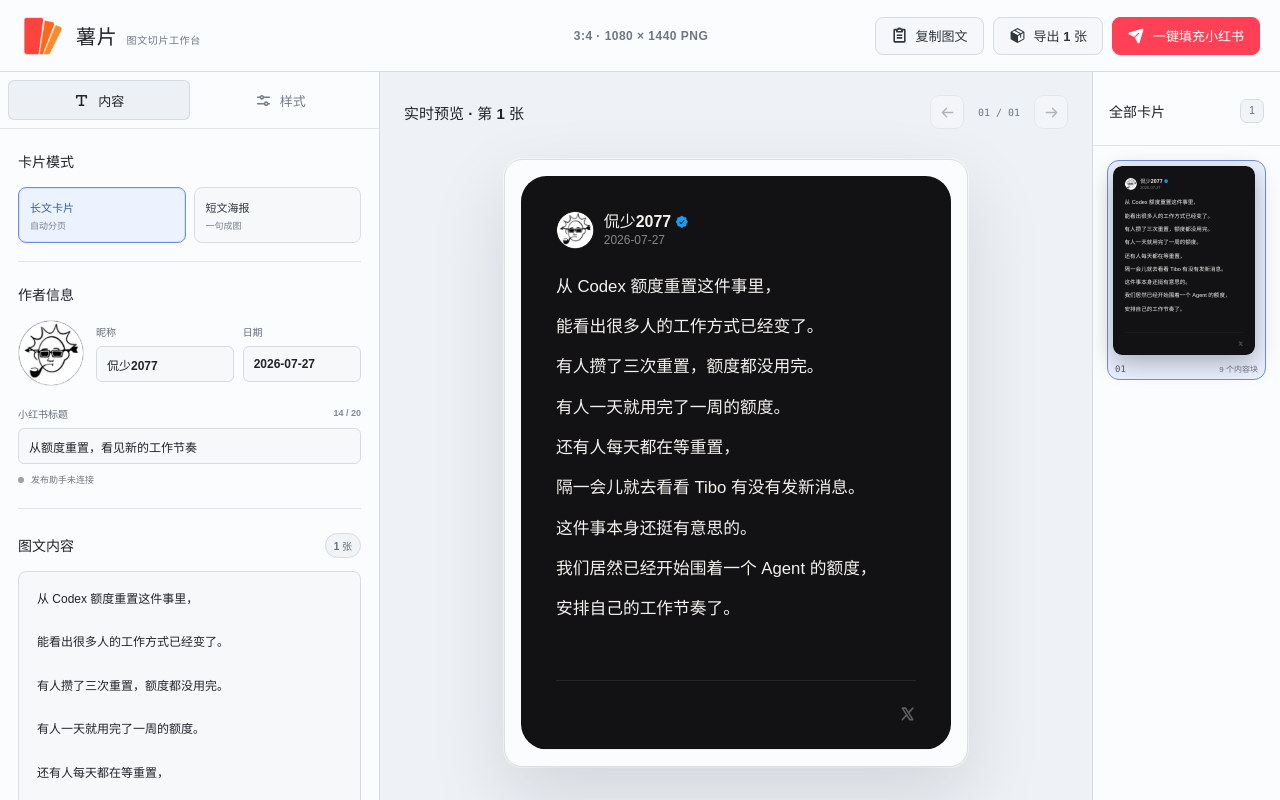
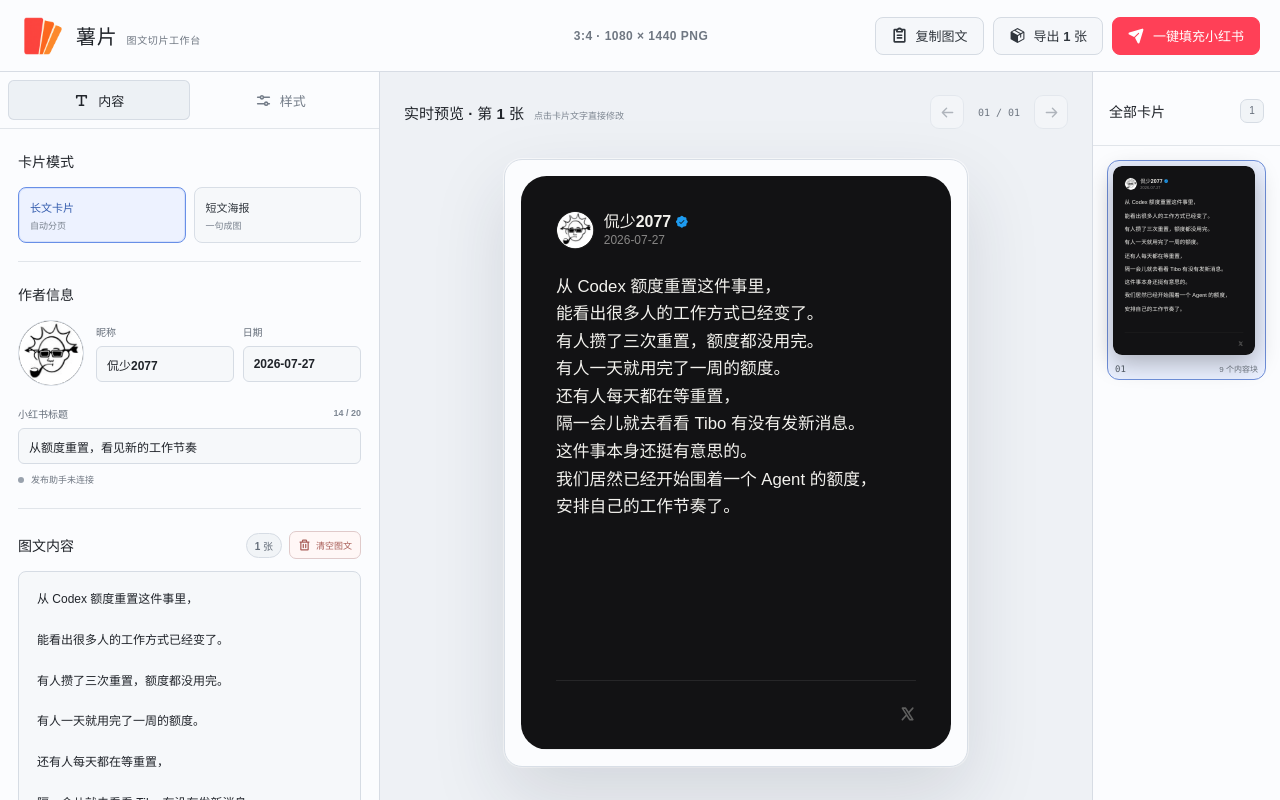
Before and after one commit to kanshao2077/shupian, a React (Vite) app: page / in a window 1280 px wide. Built offline with nearby package versions, Linux system fonts and the light colour scheme.

Commit message:
Improve synchronized card editing

```diff
--- a/src/App.jsx
+++ b/src/App.jsx
@@ -173,26 +173,31 @@
   const context = getContext(fontSize);
   const lines = [];
   let currentLine = "";
+  let currentStart = 0;
+  let offset = 0;
 
   for (const character of Array.from(cleanValue)) {
+    const characterStart = offset;
+    const characterEnd = offset + character.length;
     const candidate = currentLine + character;
     if (context.measureText(candidate).width <= CONTENT_WIDTH || !currentLine) {
       currentLine = candidate;
     } else {
-      lines.push(currentLine);
+      lines.push({
+        text: currentLine,
+        start: currentStart,
+        end: characterStart,
+      });
       currentLine = character;
-    }
-  }
-
-  if (currentLine) lines.push(currentLine);
+      currentStart = characterStart;
+    }
+    offset = characterEnd;
+  }
+
+  if (currentLine) {
+    lines.push({ text: currentLine, start: currentStart, end: offset });
+  }
   return lines;
-}
-
-function getContentParagraphs(value) {
-  return value
-    .split(/\n+/)
-    .map((paragraph) => paragraph.trim())
-    .filter((paragraph) => paragraph && !/^---+$/.test(paragraph));
 }
 
 function createBlockId(prefix) {
@@ -204,10 +209,7 @@
 }
 
 function createInitialContentBlocks(value) {
-  const paragraphs = getContentParagraphs(value);
-  return paragraphs.length
-    ? paragraphs.map((paragraph) => createTextBlock(paragraph))
-    : [createTextBlock()];
+  return [createTextBlock(value)];
 }
 
 function getMediaHeight(media) {
@@ -376,12 +378,25 @@
 
     if (block.type !== "text") return;
 
-    const paragraphs = block.text
-      .split(/\n/)
-      .map((paragraph) => paragraph.trim())
-      .filter(Boolean);
-
-    paragraphs.forEach((paragraph) => {
+    const sourceLines = block.text.split("\n");
+    let sourceOffset = 0;
+
+    sourceLines.forEach((sourceLine, sourceLineIndex) => {
+      const leadingWhitespace =
+        sourceLine.length - sourceLine.trimStart().length;
+      const trailingWhitespace =
+        sourceLine.length - sourceLine.trimEnd().length;
+      const paragraphStart = sourceOffset + leadingWhitespace;
+      const paragraphEnd =
+        sourceOffset + sourceLine.length - trailingWhitespace;
+      const paragraph = block.text.slice(paragraphStart, paragraphEnd);
+
+      sourceOffset +=
+        sourceLine.length +
+        (sourceLineIndex < sourceLines.length - 1 ? 1 : 0);
+
+      if (!paragraph) return;
+
       if (/^---+$/.test(paragraph)) {
         commitPage();
         return;
@@ -404,13 +419,22 @@
         }
 
         lineCapacity = Math.max(1, lineCapacity);
-        const lines = remainingLines.slice(0, lineCapacity);
+        const wrappedLines = remainingLines.slice(0, lineCapacity);
         remainingLines = remainingLines.slice(lineCapacity);
-
-        currentPage.elements.push({ type: "text", lines });
+        const segmentStart = wrappedLines[0].start;
+        const segmentEnd = wrappedLines[wrappedLines.length - 1].end;
+
+        currentPage.elements.push({
+          type: "text",
+          lines: wrappedLines.map((line) => line.text),
+          text: paragraph.slice(segmentStart, segmentEnd),
+          sourceBlockId: block.id,
+          sourceStart: paragraphStart + segmentStart,
+          sourceEnd: paragraphStart + segmentEnd,
+        });
         currentPage.usedHeight +=
           (currentPage.elements.length > 1 ? gap : 0) +
-          lines.length * lineHeightPx;
+          wrappedLines.length * lineHeightPx;
 
         if (remainingLines.length) {
           commitPage();
@@ -421,9 +445,24 @@
 
   commitPage();
 
-  return pages.length
-    ? pages
-    : [{ elements: [{ type: "text", lines: ["在这里写下你的内容。"] }] }];
+  if (pages.length) return pages;
+
+  const emptyTextBlock = contentBlocks.find((block) => block.type === "text");
+  return [
+    {
+      elements: [
+        {
+          type: "text",
+          lines: ["在这里写下你的内容。"],
+          text: "",
+          placeholder: "在这里写下你的内容。",
+          sourceBlockId: emptyTextBlock?.id,
+          sourceStart: 0,
+          sourceEnd: 0,
+        },
+      ],
+    },
+  ];
 }
 
 function readImageFile(file) {
@@ -682,6 +721,73 @@
   return `<article><h1>${escapeHtml(
     payload.title,
   )}</h1>${bodyHtml}${imagesHtml}</article>`;
+}
+
+function EditableCardText({ element, onCommit }) {
+  const [draft, setDraft] = useState(element.text);
+  const draftRef = useRef(element.text);
+  const cancelRef = useRef(false);
+
+  useEffect(() => {
+    draftRef.current = element.text;
+    setDraft(element.text);
+  }, [
+    element.sourceBlockId,
+    element.sourceStart,
+    element.sourceEnd,
+    element.text,
+  ]);
+
+  const commit = () => {
+    if (cancelRef.current) {
+      cancelRef.current = false;
+      setDraft(element.text);
+      return;
+    }
+
+    const normalizedDraft = draftRef.current.replace(/\r\n?/g, "\n");
+    if (normalizedDraft !== element.text) {
+      onCommit(
+        element.sourceBlockId,
+        element.sourceStart,
+        element.sourceEnd,
+        normalizedDraft,
+      );
+    }
+  };
+
+  return (
+    <textarea
+      className="card-text-editor"
+      value={draft}
+      rows={Math.max(1, element.lines.length)}
+      placeholder={element.placeholder}
+      spellCheck="false"
+      aria-label="直接编辑当前卡片正文"
+      title="直接修改；离开输入框后自动重新分页"
+      onChange={(event) => {
+        draftRef.current = event.currentTarget.value;
+        setDraft(event.currentTarget.value);
+      }}
+      onBlur={commit}
+      onKeyDown={(event) => {
+        if (event.key === "Escape") {
+          cancelRef.current = true;
+          draftRef.current = element.text;
+          setDraft(element.text);
+          event.currentTarget.blur();
+        }
+
+        if (
+          event.key === "Enter" &&
+          (event.metaKey || event.ctrlKey)
+        ) {
+          event.preventDefault();
+          event.currentTarget.blur();
+        }
+      }}
+    />
+  );
 }
 
 const CardCanvas = forwardRef(function CardCanvas(
@@ -705,6 +811,9 @@
     shortSettings,
     shortBackgrounds,
     shortFontSize,
+    editable = false,
+    onLongTextCommit,
+    onShortTextChange,
   },
   ref,
 ) {
@@ -715,7 +824,9 @@
     return (
       <article
         ref={ref}
-        className="card-export-frame short-poster-frame"
+        className={`card-export-frame short-poster-frame ${
+          editable ? "is-editable" : ""
+        }`}
         aria-label={`短文海报，${SHORT_STYLE_OPTIONS.find(
           (option) => option.id === shortStyle,
         )?.name || "短文样式"}`}
@@ -731,7 +842,20 @@
             backgroundImage: `url("${shortBackgrounds[shortStyle]}")`,
           }}
         >
+          {editable ? (
+            <textarea
+              className="short-poster-copy short-poster-copy-editor"
+              value={shortText}
+              placeholder="直接在卡片上写一句话…"
+              spellCheck="false"
+              aria-label="直接编辑短文海报文字"
+              onChange={(event) =>
+                onShortTextChange?.(limitShortText(event.currentTarget.value))
+              }
+            />
+          ) : (
             <div className="short-poster-copy">{shortText}</div>
+          )}
 
           {shortStyle === "highlight" ? (
             <footer className="short-poster-author">
@@ -750,7 +874,7 @@
   return (
     <article
       ref={ref}
-      className="card-export-frame"
+      className={`card-export-frame ${editable ? "is-editable" : ""}`}
       style={{
         "--card-background": background,
         "--card-foreground": palette.foreground,
@@ -779,8 +903,9 @@
         </header>
 
         <div className="card-body">
-          {page.elements.map((element, elementIndex) =>
-            element.type === "media" ? (
+          {page.elements.map((element, elementIndex) => {
+            if (element.type === "media") {
+              return (
               <figure
                 className="card-media"
                 key={element.asset.id}
@@ -803,7 +928,24 @@
                   }
                 />
               </figure>
-            ) : (
+              );
+            }
+
+            if (
+              editable &&
+              element.sourceBlockId &&
+              onLongTextCommit
+            ) {
+              return (
+                <EditableCardText
+                  key={`text-${element.sourceBlockId}-${element.sourceStart}`}
+                  element={element}
+                  onCommit={onLongTextCommit}
+                />
+              );
+            }
+
+            return (
               <p key={`text-${elementIndex}`}>
                 {element.lines.map((line, lineIndex) => (
                   <Fragment key={`${line}-${lineIndex}`}>
@@ -812,8 +954,8 @@
                   </Fragment>
                 ))}
               </p>
-            ),
-          )}
+            );
+          })}
         </div>
 
         <footer className="card-footer">
@@ -985,6 +1127,14 @@
         .map((block) => block.asset),
     [contentBlocks],
   );
+  const hasLongContent = useMemo(
+    () =>
+      contentBlocks.some(
+        (block) =>
+          block.type !== "text" || Boolean(block.text.trim()),
+      ),
+    [contentBlocks],
+  );
   const pages = useMemo(
     () =>
       cardMode === "short"
@@ -1166,18 +1316,49 @@
     };
   }, []);
 
-  const splitTextBlock = useCallback(
+  const updateTextBlockRange = useCallback(
+    (blockId, start, end, value) => {
+      const normalizedValue = value.replace(/\r\n?/g, "\n");
+
+      setContentBlocks((current) =>
+        current.map((block) => {
+          if (block.id !== blockId || block.type !== "text") return block;
+
+          const safeStart = Math.min(Math.max(0, start), block.text.length);
+          const safeEnd = Math.min(
+            Math.max(safeStart, end),
+            block.text.length,
+          );
+          return {
+            ...block,
+            text:
+              block.text.slice(0, safeStart) +
+              normalizedValue +
+              block.text.slice(safeEnd),
+          };
+        }),
+      );
+      setActiveTextBlockId(blockId);
+      activeTextSelectionRef.current = {
+        blockId,
+        start: start + normalizedValue.length,
+        end: start + normalizedValue.length,
+      };
+    },
+    [],
+  );
+
+  const mergeTextBlockBackward = useCallback(
     (event, blockId) => {
       if (
-        event.key !== "Enter" ||
-        event.shiftKey ||
-        event.nativeEvent.isComposing
+        event.key !== "Backspace" ||
+        event.nativeEvent.isComposing ||
+        event.currentTarget.selectionStart !== 0 ||
+        event.currentTarget.selectionEnd !== 0
       ) {
-        if (
-          event.key === "Backspace" &&
-          event.currentTarget.selectionStart === 0 &&
-          event.currentTarget.selectionEnd === 0
-        ) {
+        return;
+      }
+
       const currentValue = event.currentTarget.value;
       let previousTextId = null;
       let previousLength = 0;
@@ -1208,35 +1389,11 @@
           focusTextBlock(previousTextId, previousLength);
         }
       });
-        }
-        return;
-      }
-
-      event.preventDefault();
-      const start = event.currentTarget.selectionStart;
-      const end = event.currentTarget.selectionEnd;
-      const value = event.currentTarget.value;
-      const nextBlock = createTextBlock(value.slice(end));
-
-      setContentBlocks((current) => {
-        const index = current.findIndex((block) => block.id === blockId);
-        if (index < 0) return current;
-        const next = [...current];
-        next.splice(
-          index,
-          1,
-          { ...current[index], text: value.slice(0, start) },
-          nextBlock,
-        );
-        return next;
-      });
-      setActiveTextBlockId(nextBlock.id);
-      focusTextBlock(nextBlock.id);
     },
     [focusTextBlock],
   );
 
-  const pastePlainTextBlocks = useCallback(
+  const getImagePastePlacement = useCallback(
     (event, blockId) => {
       const imageFiles = Array.from(event.clipboardData?.items || [])
         .filter(
@@ -1246,7 +1403,8 @@
         .map((item) => item.getAsFile())
         .filter(Boolean);
 
-      if (imageFiles.length) {
+      if (!imageFiles.length) return null;
+
       event.preventDefault();
       const placement = {
         blockId,
@@ -1255,49 +1413,8 @@
       };
       pendingFilePlacementRef.current = placement;
       return placement;
-      }
-
-      const pastedText = event.clipboardData?.getData("text/plain") || "";
-      if (!/\r?\n/.test(pastedText)) return null;
-
-      event.preventDefault();
-      const start = event.currentTarget.selectionStart;
-      const end = event.currentTarget.selectionEnd;
-      const value = event.currentTarget.value;
-      const pastedParagraphs = pastedText.split(/\r?\n+/);
-      const firstText = value.slice(0, start) + pastedParagraphs[0];
-      const trailingText =
-        pastedParagraphs[pastedParagraphs.length - 1] + value.slice(end);
-      const insertedBlocks = [
-        { id: blockId, type: "text", text: firstText },
-        ...pastedParagraphs
-          .slice(1, -1)
-          .map((paragraph) => createTextBlock(paragraph)),
-      ];
-      const trailingBlock =
-        pastedParagraphs.length > 1
-          ? createTextBlock(trailingText)
-          : insertedBlocks[0];
-
-      if (pastedParagraphs.length > 1) {
-        insertedBlocks.push(trailingBlock);
-      }
-
-      setContentBlocks((current) => {
-        const index = current.findIndex((block) => block.id === blockId);
-        if (index < 0) return current;
-        const next = [...current];
-        next.splice(index, 1, ...insertedBlocks);
-        return next;
-      });
-      setActiveTextBlockId(trailingBlock.id);
-      focusTextBlock(
-        trailingBlock.id,
-        pastedParagraphs[pastedParagraphs.length - 1].length,
-      );
-      return [];
     },
-    [focusTextBlock],
+    [],
   );
 
   const addFiles = useCallback(
@@ -1444,6 +1561,28 @@
     });
   }, []);
 
+  const clearLongContent = useCallback(() => {
+    if (!hasLongContent || pendingImageReads > 0) return;
+
+    const confirmed = window.confirm(
+      "清空全部正文、图片和手动分页？标题、作者和样式会保留。",
+    );
+    if (!confirmed) return;
+
+    const emptyBlock = createTextBlock();
+    setContentBlocks([emptyBlock]);
+    setSelectedPage(0);
+    setActiveTextBlockId(emptyBlock.id);
+    activeTextSelectionRef.current = {
+      blockId: emptyBlock.id,
+      start: 0,
+      end: 0,
+    };
+    pendingFilePlacementRef.current = null;
+    showNotice("图文已清空，标题和样式已保留");
+    focusTextBlock(emptyBlock.id);
+  }, [focusTextBlock, hasLongContent, pendingImageReads, showNotice]);
+
   const insertPageBreak = useCallback(() => {
     const placement = activeTextSelectionRef.current;
     const pageBreak = { id: createBlockId("break"), type: "pageBreak" };
@@ -1485,8 +1624,7 @@
 
   const handleContentPaste = useCallback(
     (event, blockId) => {
-      const placement = pastePlainTextBlocks(event, blockId);
-      if (Array.isArray(placement)) return;
+      const placement = getImagePastePlacement(event, blockId);
 
       if (placement) {
         const imageFiles = Array.from(event.clipboardData?.items || [])
@@ -1499,7 +1637,7 @@
         addFiles(imageFiles, placement);
       }
     },
-    [addFiles, pastePlainTextBlocks],
+    [addFiles, getImagePastePlacement],
   );
 
   const openImagePicker = useCallback(() => {
@@ -2133,7 +2271,18 @@
                 <section className="control-section text-section">
                 <div className="section-heading">
                   <h2>图文内容</h2>
+                  <div className="section-heading-actions">
                     <span className="page-count">{pages.length} 张</span>
+                    <button
+                      className="clear-content-button"
+                      type="button"
+                      disabled={!hasLongContent || pendingImageReads > 0}
+                      onClick={clearLongContent}
+                    >
+                      <Trash weight="bold" />
+                      清空图文
+                    </button>
+                  </div>
                 </div>
 
                 <div
@@ -2196,7 +2345,7 @@
                             rememberTextSelection(event, block.id)
                           }
                           onKeyDown={(event) =>
-                            splitTextBlock(event, block.id)
+                            mergeTextBlockBackward(event, block.id)
                           }
                           onPaste={(event) =>
                             handleContentPaste(event, block.id)
@@ -2693,11 +2842,14 @@
 
         <section className="preview-panel" id="live-preview">
           <div className="preview-toolbar">
+            <div className="preview-heading">
               <h1>
                 {cardMode === "short"
                   ? "短文海报预览"
                   : `实时预览 · 第 ${safeSelectedPage + 1} 张`}
               </h1>
+              <span>点击卡片文字直接修改</span>
+            </div>
             <div className="preview-navigation">
               <button
                 type="button"
@@ -2729,6 +2881,9 @@
                   page={pages[safeSelectedPage]}
                   pageIndex={safeSelectedPage}
                   pageCount={pages.length}
+                  editable
+                  onLongTextCommit={updateTextBlockRange}
+                  onShortTextChange={setShortText}
                   {...cardProps}
                 />
               </ResponsiveCardPreview>
--- a/src/styles.css
+++ b/src/styles.css
@@ -296,6 +296,37 @@
   justify-content: space-between;
   gap: 16px;
   margin-bottom: 12px;
+}
+
+.section-heading-actions {
+  display: flex;
+  align-items: center;
+  gap: 7px;
+}
+
+.clear-content-button {
+  min-height: 28px;
+  display: inline-flex;
+  align-items: center;
+  gap: 5px;
+  padding: 0 8px;
+  border: 1px solid #363036;
+  border-radius: 7px;
+  background: #191619;
+  color: #a87976;
+  font-size: 9px;
+  font-weight: 650;
+}
+
+.clear-content-button:not(:disabled):hover {
+  border-color: #74423e;
+  background: #241918;
+  color: #ee8982;
+}
+
+.clear-content-button svg {
+  width: 13px;
+  height: 13px;
 }
 
 .section-heading h2,
@@ -855,8 +886,10 @@
 }
 
 .mixed-content-editor {
-  max-height: 500px;
-  display: grid;
+  min-height: 500px;
+  max-height: 620px;
+  display: grid;
+  align-content: start;
   gap: 5px;
   overflow-y: auto;
   padding: 8px;
@@ -1351,6 +1384,19 @@
   font-size: 15px;
 }
 
+.preview-heading {
+  min-width: 0;
+  display: flex;
+  align-items: baseline;
+  gap: 10px;
+}
+
+.preview-heading > span {
+  color: #646971;
+  font-size: 9px;
+  white-space: nowrap;
+}
+
 .preview-navigation {
   display: flex;
   align-items: center;
@@ -1465,6 +1511,30 @@
   word-break: normal;
 }
 
+.short-poster-copy-editor {
+  margin: 0;
+  padding: 0;
+  border: 0;
+  outline: 0;
+  resize: none;
+  background: transparent;
+  caret-color: currentColor;
+  transition:
+    background 160ms ease,
+    box-shadow 160ms ease;
+}
+
+.short-poster-copy-editor:hover,
+.short-poster-copy-editor:focus {
+  background: rgba(255, 255, 255, 0.16);
+  box-shadow: 0 0 0 8px rgba(93, 140, 255, 0.34);
+}
+
+.short-poster-copy-editor::placeholder {
+  color: currentColor;
+  opacity: 0.46;
+}
+
 .short-poster-surface.is-mineral .short-poster-copy {
   top: 414px;
   left: 72px;
@@ -1609,6 +1679,42 @@
   letter-spacing: 0;
   line-height: var(--body-line-height);
   overflow-wrap: anywhere;
+}
+
+.card-text-editor {
+  width: 100%;
+  height: auto;
+  min-height: 1.5em;
+  margin: 0;
+  padding: 0;
+  overflow: hidden;
+  border: 0;
+  outline: 0;
+  resize: none;
+  field-sizing: content;
+  background: transparent;
+  color: var(--card-foreground);
+  caret-color: var(--card-foreground);
+  font-family: inherit;
+  font-size: var(--body-font-size);
+  font-weight: 400;
+  letter-spacing: 0;
+  line-height: var(--body-line-height);
+  overflow-wrap: anywhere;
+  transition:
+    background 160ms ease,
+    box-shadow 160ms ease;
+}
+
+.card-text-editor:hover,
+.card-text-editor:focus {
+  background: rgba(93, 140, 255, 0.08);
+  box-shadow: 0 0 0 8px rgba(93, 140, 255, 0.28);
+}
+
+.card-text-editor::placeholder {
+  color: var(--card-secondary);
+  opacity: 0.84;
 }
 
 .card-body > p:first-child {
@@ -1973,6 +2079,11 @@
   .text-section textarea {
     height: 360px;
   }
+
+  .mixed-content-editor {
+    min-height: 440px;
+    max-height: 560px;
+  }
 }
 
 @media (max-width: 520px) {
@@ -1990,6 +2101,10 @@
   }
 
   .topbar-actions .button svg {
+    display: none;
+  }
+
+  .preview-heading > span {
     display: none;
   }
 
@@ -2230,6 +2345,22 @@
     color: #656e7a;
   }
 
+  .clear-content-button {
+    border-color: #e0caca;
+    background: #fff7f6;
+    color: #a85d57;
+  }
+
+  .clear-content-button:not(:disabled):hover {
+    border-color: #d89c97;
+    background: #fff0ee;
+    color: #a93f38;
+  }
+
+  .preview-heading > span {
+    color: #7d8691;
+  }
+
   .profile-fields label,
   .stacked-field,
   .range-field > span {
```
Also changed, not shown: 2 other files (tests, documents, lock files or other folders). Lines whose indentation alone changed are shown as unchanged.
